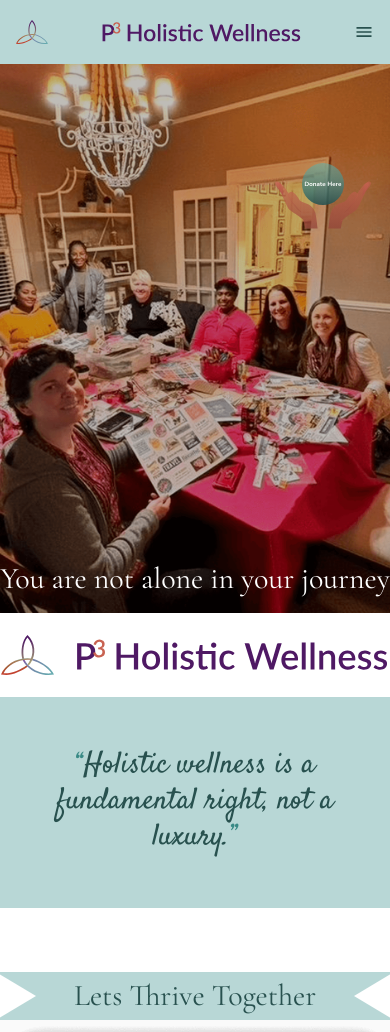
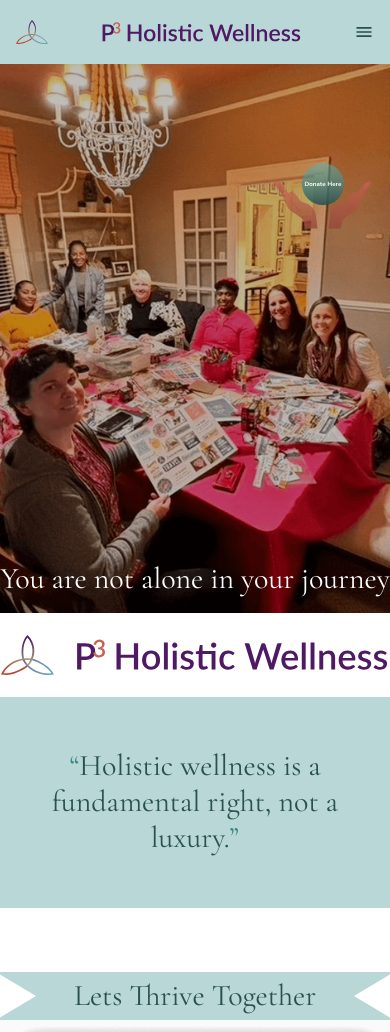
Before and after one commit to MrMischievousX/P3holisticwellness, a React (Vite) app: page / in a window 390 px wide. Shown: the top 1032 px of the page. Built offline with nearby package versions, Linux system fonts and the light colour scheme.

Commit message:
ui changes

```diff
--- a/src/components/Carousel.tsx
+++ b/src/components/Carousel.tsx
@@ -72,7 +72,7 @@
       </div>
       <div className='flex justify-center items-center flex-1 bg-accent lg:bg-transparent lg:py-15'>
         <div className='relative'>
-          <div className='font-satisfy text-3xl font-normal text-text-accent text-center flex flex-1 justify-center items-center px-4 lg:flex-initial lg:p-15 lg:font-cormorant lg:text-5xl lg:font-semibold relative'>
+          <div className='text-3xl font-normal text-text-accent text-center flex flex-1 justify-center items-center px-4 lg:flex-initial lg:p-15 font-cormorant lg:text-5xl lg:font-semibold relative'>
             <span className="relative before:content-['“'] after:content-['”'] before:text-[#197772CC] after:text-[#197772CC]">
               Holistic wellness is a fundamental right, not a luxury.
             </span>
--- a/src/pages/About.tsx
+++ b/src/pages/About.tsx
@@ -50,7 +50,7 @@
     <div className=''>
       <div
         style={{ backgroundImage: `url(assets/mobile/images/about.jpeg)` }}
-        className={`h-[calc(100vh)] w-screen justify-center bg-no-repeat bg-cover bg-center flex items-center py-4 transition-opacity duration-700 opacity-100`}
+        className={`min-h-[calc(100vh)] max-h-fit w-screen justify-center bg-no-repeat bg-cover bg-center flex items-center py-4 transition-opacity duration-700 opacity-100`}
       >
         <div className='p-4 my-12 mx-8 bg-white rounded-2xl font-montserrat text-xl font-normal text-[#398A86] text-center lg:max-w-3xl lg:p-4'>
           Founded in 2020 during the COVID-19 pandemic, our nonprofit organization is based in North Carolina, USA. We
@@ -79,7 +79,7 @@
               style={{
                 backgroundColor: isAlternate ? "transparent" : "#B8D7D6",
               }}
-              className={`py-12 min-h-[calc(100vh)] max-h-fit cursor-pointer flex flex-col justify-evenly items-center px-2 gap-5 lg:h-auto lg:${
+              className={`py-12 min-h-[calc(100vh)] max-h-fit cursor-pointer flex flex-col justify-evenly items-center px-2 gap-5 lg:min-h-auto lg:h-auto lg:${
                 !isAlternate ? "flex-row-reverse" : "flex-row"
               } lg:px-8`}
             >
```
